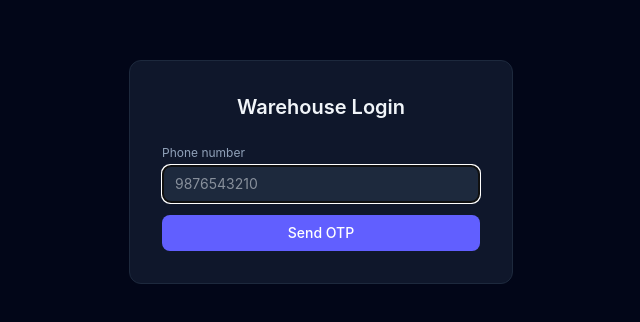
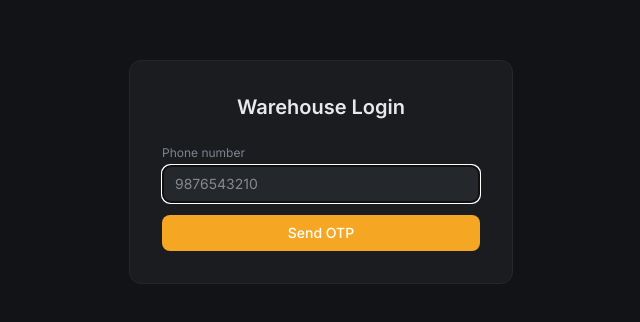
Before and after one commit to gujaratharva021-lgtm/ecommerce-backend, a React (Vite) app in the folder warehouse-app/: page /login in a window 1280 px wide. Shown: the part 228-550 px from the top of the page, without its empty margins (319-959 px from the left). Built offline with nearby package versions, Linux system fonts and the light colour scheme; no server answers.

Commit message:
Reskin warehouse panel: industrial logistics theme - graphite/steel neutrals, safety-amber accent (Tailwind slate/indigo scale override), Big Shoulders Display + IBM Plex Mono fonts, hazard-corner signature on warning/danger dashboard cards, sharp-edge sidebar with active nav indicator

```diff
--- a/warehouse-app/index.html
+++ b/warehouse-app/index.html
@@ -5,6 +5,9 @@
     <link rel="icon" type="image/svg+xml" href="/favicon.svg" />
     <meta name="viewport" content="width=device-width, initial-scale=1.0" />
     <title>warehouse-app</title>
+    <link rel="preconnect" href="https://fonts.googleapis.com" />
+    <link rel="preconnect" href="https://fonts.gstatic.com" crossorigin />
+    <link href="https://fonts.googleapis.com/css2?family=Big+Shoulders+Display:wght@600;700;800&family=Inter:wght@400;500;600;700&family=IBM+Plex+Mono:wght@400;500;600&display=swap" rel="stylesheet" />
   </head>
   <body>
     <div id="root"></div>
--- a/warehouse-app/src/components/Layout.tsx
+++ b/warehouse-app/src/components/Layout.tsx
@@ -20,26 +20,27 @@ const navItems = [
 
 export default function Layout({ children }: { children: ReactNode }) {
   const { staff, logout } = useAuth()
+  const warehouseLabel = staff?.warehouse?.name ?? `WAREHOUSE #${staff?.warehouse_id ?? '—'}`
 
   return (
     <div className="min-h-screen bg-slate-950 text-slate-100 flex">
-      <aside className="w-56 shrink-0 border-r border-slate-800 bg-slate-900 flex flex-col">
+      <aside className="w-60 shrink-0 border-r border-slate-800 bg-slate-900 flex flex-col">
         <div className="px-5 py-5 border-b border-slate-800">
-          <p className="text-sm font-semibold">Warehouse Panel</p>
-          <p className="text-xs text-slate-400 mt-1">
-            {staff?.warehouse?.name ?? `Warehouse #${staff?.warehouse_id ?? ''}`}
+          <p className="font-mono text-[10px] tracking-widest text-indigo-500 uppercase mb-1">
+            {warehouseLabel}
           </p>
+          <p className="font-display text-xl leading-none">Warehouse Panel</p>
         </div>
-        <nav className="flex-1 px-2 py-4 space-y-1">
+        <nav className="flex-1 px-2 py-4 space-y-0.5">
           {navItems.map((item) => (
             <NavLink
               key={item.to}
               to={item.to}
               className={({ isActive }) =>
-                `block px-3 py-2 rounded-lg text-sm transition-colors ${
+                `flex items-center gap-2.5 pl-3 pr-3 py-2 text-sm border-l-2 transition-colors ${
                   isActive
-                    ? 'bg-indigo-500/15 text-indigo-300 font-medium'
-                    : 'text-slate-400 hover:bg-slate-800 hover:text-slate-200'
+                    ? 'border-indigo-500 bg-indigo-500/10 text-indigo-300 font-medium'
+                    : 'border-transparent text-slate-400 hover:bg-slate-800 hover:text-slate-200'
                 }`
               }
             >
@@ -49,10 +50,10 @@ export default function Layout({ children }: { children: ReactNode }) {
         </nav>
         <div className="px-4 py-4 border-t border-slate-800">
           <p className="text-xs font-medium text-slate-200">{staff?.name}</p>
-          <p className="text-xs text-slate-500 mb-3">{staff?.phone}</p>
+          <p className="font-mono text-xs text-slate-500 mb-3">{staff?.phone}</p>
           <button
             onClick={logout}
-            className="w-full text-xs px-3 py-2 rounded-lg bg-slate-800 hover:bg-slate-700 transition-colors"
+            className="w-full text-xs px-3 py-2 border border-slate-700 hover:border-slate-600 hover:bg-slate-800 transition-colors"
           >
             Log out
           </button>
--- a/warehouse-app/src/index.css
+++ b/warehouse-app/src/index.css
@@ -1 +1,57 @@
 @import "tailwindcss";
+
+/* ============================================================
+   WAREHOUSE PANEL THEME — "Industrial Logistics"
+   Reskins Tailwind's default `slate` (neutrals) and `indigo`
+   (brand accent) scales, which is what almost every page in this
+   app already uses (bg-slate-900, border-slate-800, text-indigo-400,
+   etc). Overriding the scales here changes the whole app's palette
+   without editing every page individually.
+   ============================================================ */
+@theme {
+  /* Graphite/steel neutrals — cool, slightly blue-grey, evokes
+     warehouse racking and steel shelving rather than a generic
+     near-black SaaS dark theme. */
+  --color-slate-50: #f4f5f6;
+  --color-slate-100: #e7e9eb;
+  --color-slate-200: #cbd0d5;
+  --color-slate-300: #a7aeb6;
+  --color-slate-400: #7c848f;
+  --color-slate-500: #5b636d;
+  --color-slate-600: #454c55;
+  --color-slate-700: #343940;
+  --color-slate-800: #24272c;
+  --color-slate-900: #1a1c20;
+  --color-slate-950: #121316;
+
+  /* Safety amber — the brand/interactive accent, standing in for
+     hazard-stripe amber used on real warehouse floors and signage,
+     replacing the generic indigo SaaS accent. */
+  --color-indigo-50: #fff8e8;
+  --color-indigo-100: #ffedc2;
+  --color-indigo-200: #ffdd8a;
+  --color-indigo-300: #ffc94d;
+  --color-indigo-400: #ffb627;
+  --color-indigo-500: #f5a623;
+  --color-indigo-600: #d98a0e;
+  --color-indigo-700: #b06e08;
+  --color-indigo-800: #8a560a;
+  --color-indigo-900: #6e440e;
+  --color-indigo-950: #3d2405;
+
+  --font-sans: "Inter", system-ui, sans-serif;
+  --font-display: "Big Shoulders Display", "Inter", system-ui, sans-serif;
+  --font-mono: "IBM Plex Mono", ui-monospace, monospace;
+}
+
+body {
+  font-family: var(--font-sans);
+}
+
+/* Utility for stenciled, signage-style headers. Applied selectively
+   to page titles and the sidebar wordmark, not body text. */
+.font-display {
+  font-family: var(--font-display);
+  letter-spacing: 0.01em;
+  text-transform: uppercase;
+}
--- a/warehouse-app/src/pages/Dashboard.tsx
+++ b/warehouse-app/src/pages/Dashboard.tsx
@@ -24,12 +24,26 @@ function StatCard({
           ? 'text-emerald-300'
           : 'text-slate-100'
 
+  // Hazard-corner signature: a small diagonal stripe flag in the top-right
+  // corner, echoing warehouse hazard tape - reserved for warning/danger
+  // cards only so it stays a signal, not decoration.
+  const flagColor = tone === 'danger' ? '#e5484d' : tone === 'warning' ? '#f5a623' : null
+
   return (
-    <div className="border border-slate-800 rounded-xl bg-slate-900 p-4">
+    <div className="relative border border-slate-800 bg-slate-900 p-4 overflow-hidden">
+      {flagColor && (
+        <div
+          className="absolute top-0 right-0 w-6 h-6"
+          style={{
+            background: `repeating-linear-gradient(45deg, ${flagColor}, ${flagColor} 3px, #15171b 3px, #15171b 6px)`,
+            clipPath: 'polygon(100% 0, 0 0, 100% 100%)',
+          }}
+        />
+      )}
       <p className="text-xs text-slate-400 mb-2">{label}</p>
-      <p className={`text-2xl font-semibold ${toneClass}`}>
+      <p className={`font-mono text-2xl font-semibold ${toneClass}`}>
         {value}
-        {suffix ? <span className="text-sm font-normal text-slate-500 ml-1">{suffix}</span> : null}
+        {suffix ? <span className="font-sans text-sm font-normal text-slate-500 ml-1">{suffix}</span> : null}
       </p>
     </div>
   )
```
